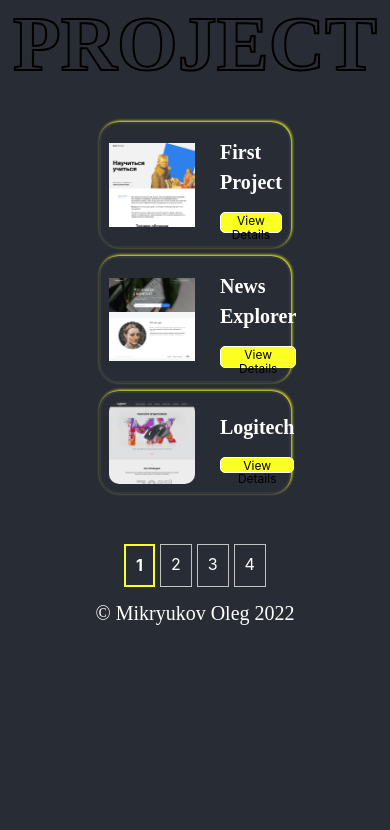
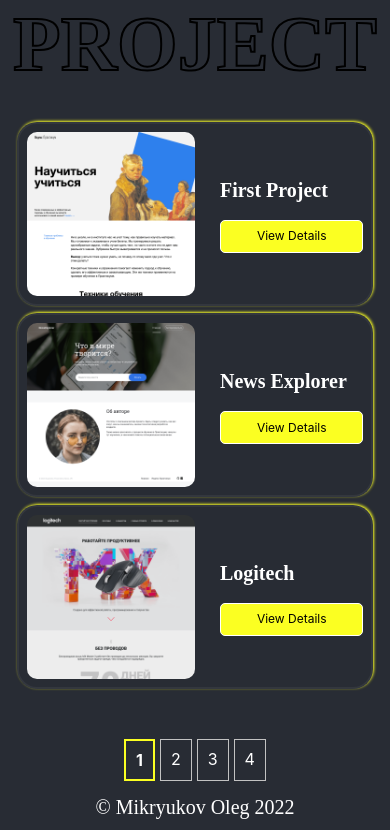
Before and after one commit to zTironz/tiron.dev, a React (Create React App) app: page / in a window 390 px wide. Shown: the part 805-1635 px from the top of the page. Before the commit the page ends 1441 px from the top, so only its background shows below. Built offline with nearby package versions, Linux system fonts and the light colour scheme.

Commit message:
style changes

```diff
--- a/src/components/css/projects.css
+++ b/src/components/css/projects.css
@@ -86,6 +86,7 @@
     width: 100%;
     height: 20%;
     background: #FBFF22;
+    color: black;
     border-radius: 5px;
     cursor: pointer;
     position: relative;
@@ -140,6 +141,7 @@
     .project {
         gap: 25px;
     padding: 8px;
+    max-width: 90%;
     }
     .project__img {
         width: 50%;
```
